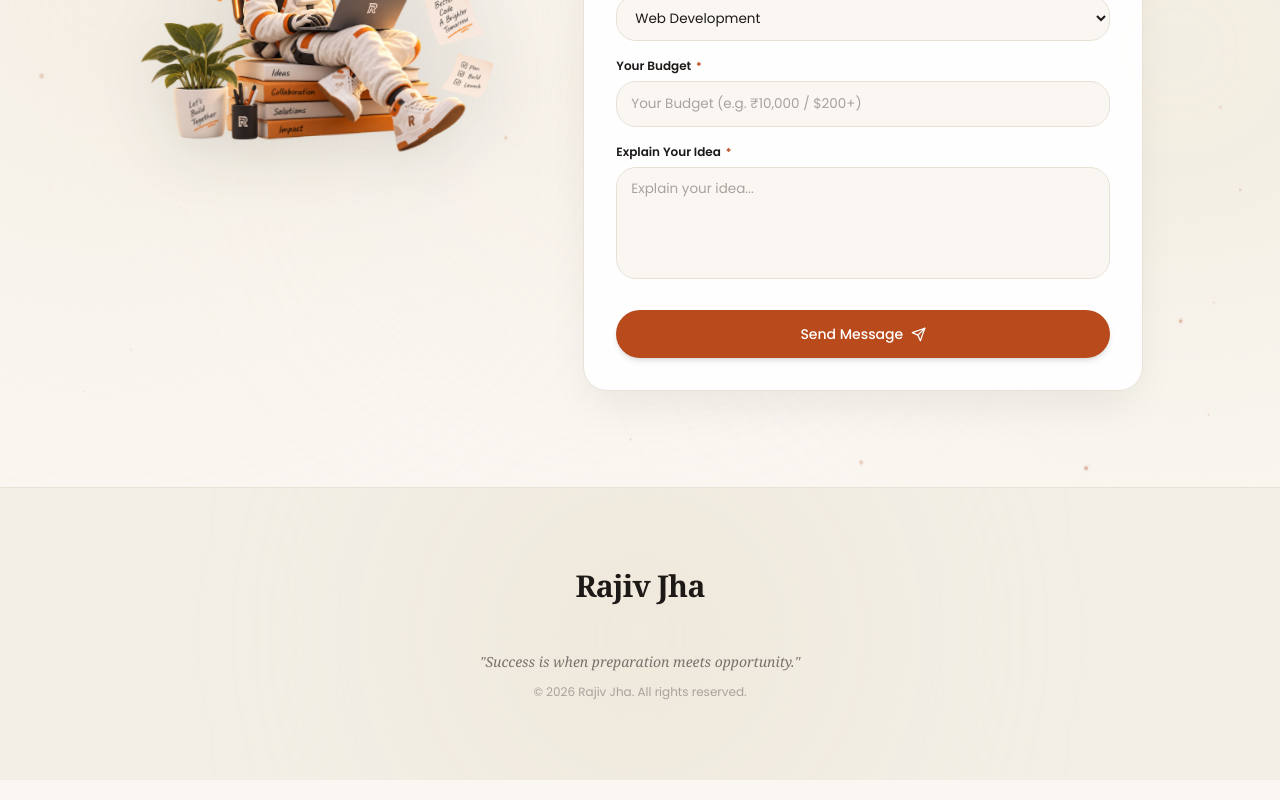
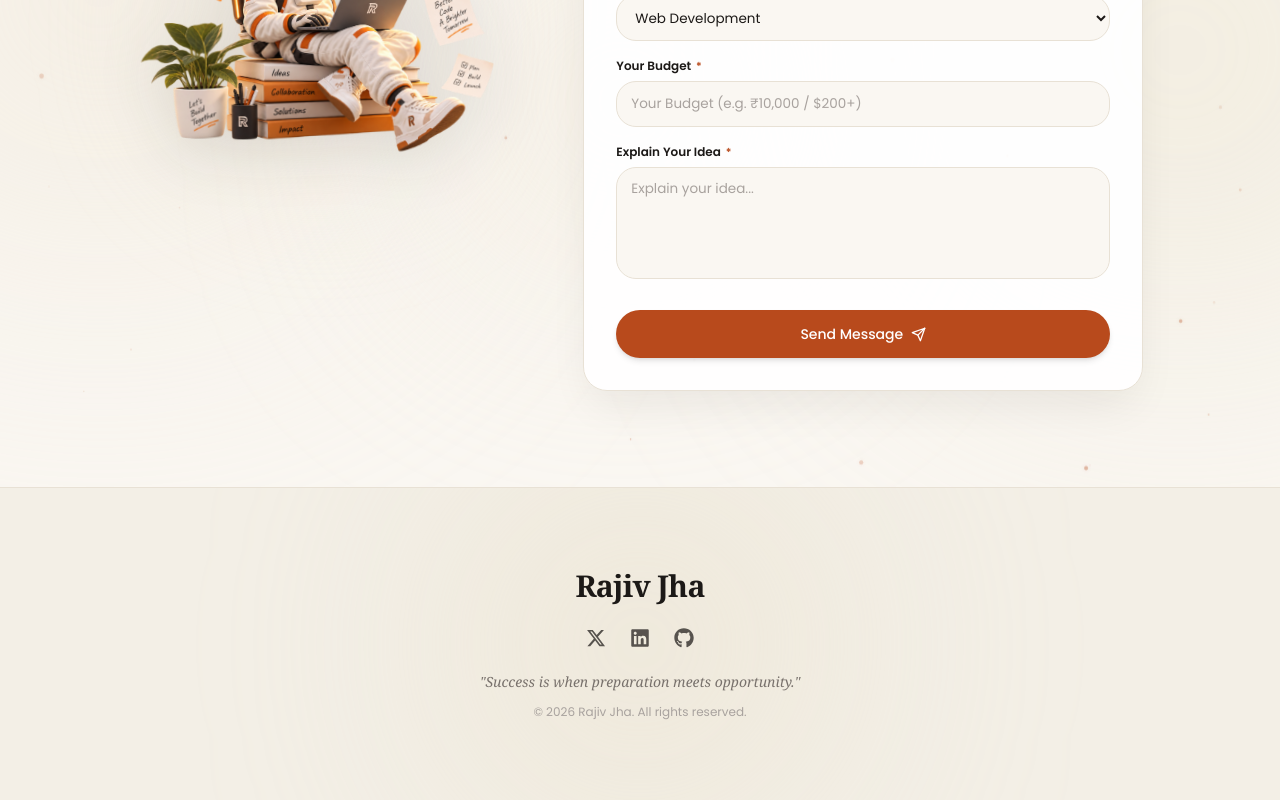
Before and after one commit to jharajiv315/Portfolio, a React (Vite) app in the folder frontend/: page / in a window 1280 px wide. Shown: the part 2682-3482 px from the top of the page. Built offline with nearby package versions, Linux system fonts and the light colour scheme; no server answers.

Commit message:
fix(frontend): ensure footer social links render reliably with fallback URLs

```diff
--- a/frontend/src/sections/Footer.jsx
+++ b/frontend/src/sections/Footer.jsx
@@ -31,9 +31,8 @@ export default function Footer({ user }) {
           transition={{ duration: 0.6, delay: 0.15 }}
           className="flex items-center gap-6 text-lg sm:text-xl text-[#57534E] mb-6"
         >
-          {user?.twitterURL && (
           <a
-              href={user.twitterURL}
+            href={user?.twitterURL || "https://twitter.com"}
             target="_blank"
             rel="noopener noreferrer"
             className="hover:text-[#B84A1C] transition-colors duration-200 hover:scale-110 transform"
@@ -41,10 +40,8 @@ export default function Footer({ user }) {
           >
             <FaXTwitter />
           </a>
-          )}
-          {user?.linkedInURL && (
           <a
-              href={user.linkedInURL}
+            href={user?.linkedInURL || "https://linkedin.com"}
             target="_blank"
             rel="noopener noreferrer"
             className="hover:text-[#0A66C2] transition-colors duration-200 hover:scale-110 transform"
@@ -52,10 +49,8 @@ export default function Footer({ user }) {
           >
             <FaLinkedin />
           </a>
-          )}
-          {user?.githubURL && (
           <a
-              href={user.githubURL}
+            href={user?.githubURL || "https://github.com/jharajiv315"}
             target="_blank"
             rel="noopener noreferrer"
             className="hover:text-[#1C1917] transition-colors duration-200 hover:scale-110 transform"
@@ -63,7 +58,6 @@ export default function Footer({ user }) {
           >
             <FaGithub />
           </a>
-          )}
         </motion.div>
 
         {/* Quote */}
```
Lines whose indentation alone changed are shown as unchanged.
